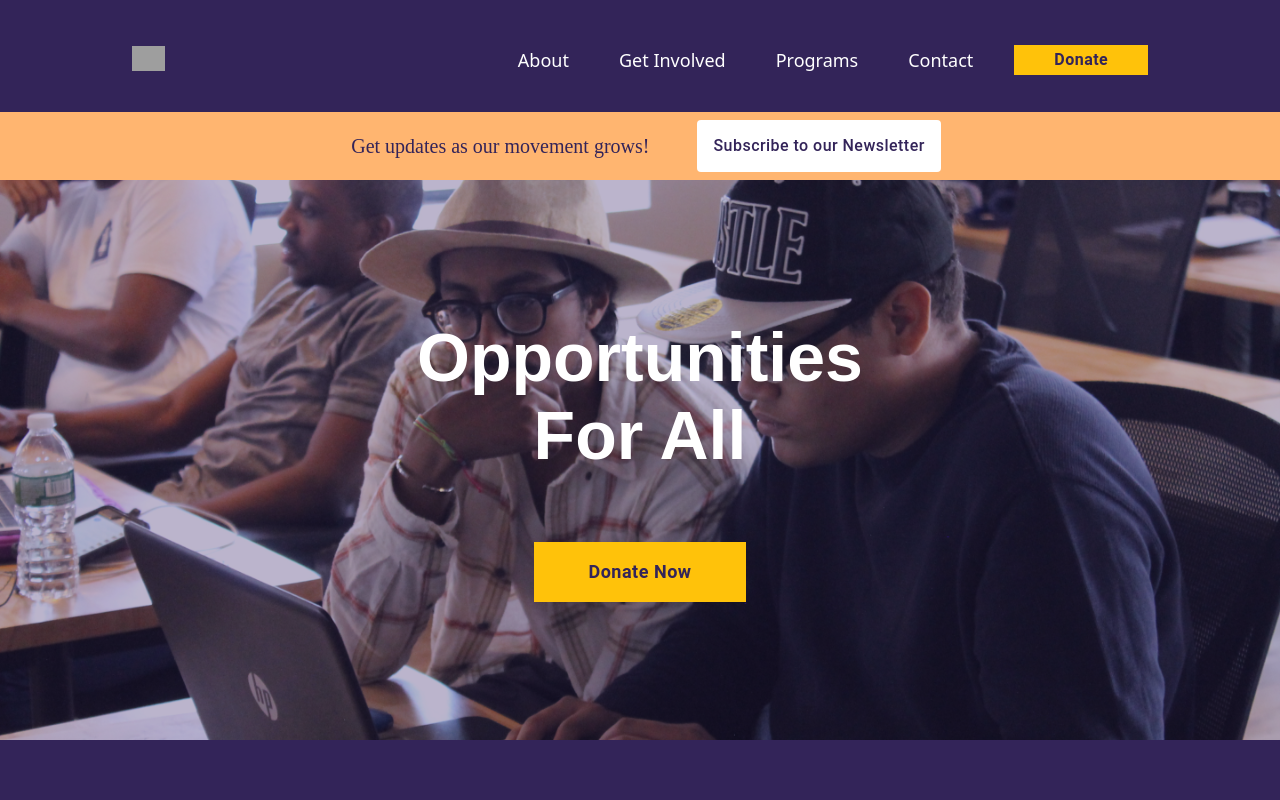
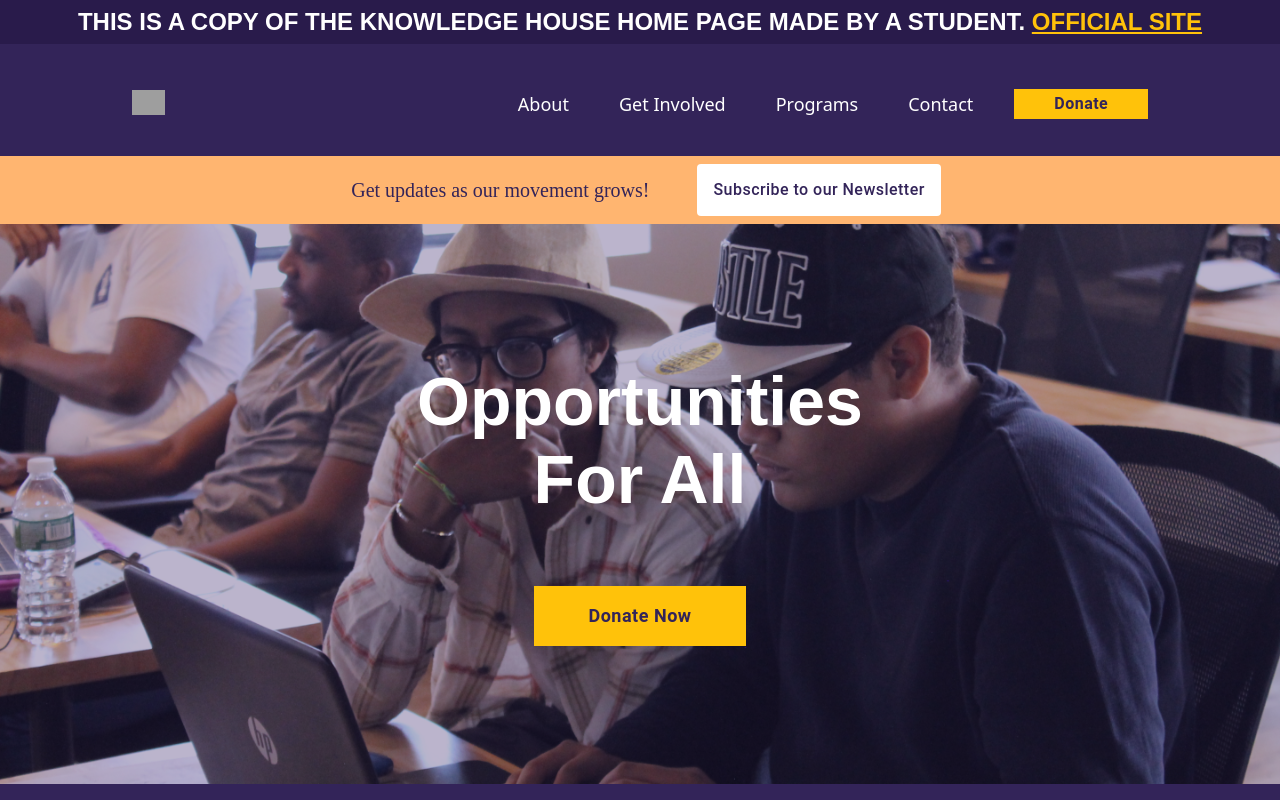
Before and after one commit to imkewlhuh/TKH-Replica, a React (Vite) app: page / in a window 1280 px wide. Shown: the top 800 px of the page. Built offline with nearby package versions, Linux system fonts and the light colour scheme; grey boxes are pictures that could not be loaded.

Commit message:
added disclaimer to desktop and mobile navbar

```diff
--- a/src/App.css
+++ b/src/App.css
@@ -23,6 +23,14 @@ html::-webkit-scrollbar-track {
 
 body {
   background-color: #332459;
+}
+
+.disclaimer {
+  color: #FFC20A;
+}
+
+.disclaimer:hover {
+  color: #ffd454;
 }
 
 .headerTitle {
--- a/src/home.jsx
+++ b/src/home.jsx
@@ -62,6 +62,12 @@ export default function Home() {
     return (
         <div className="layout">
 
+            {/* Disclaimer */}
+            <Box sx={{ display: { xs: "none", lg: "block" }, color: { xs: "black", lg: "white" }, textAlign: "center", bgcolor: { xs: "", lg: "#291B4B" }, padding: "0.5em", fontFamily: "sans-serif" }}>
+                <h2>THIS IS A COPY OF THE KNOWLEDGE HOUSE HOME PAGE MADE BY A STUDENT. <a className="disclaimer" href="https://www.theknowledgehouse.org/">OFFICIAL SITE</a></h2>
+            </Box>
+
+
             {/* header */}
             <Box sx={{
                 height: "14vh", padding: "2em 0em 1.5em 0em", display: { xs: "none", lg: "flex" },
@@ -122,6 +128,9 @@ export default function Home() {
                 </div>
 
                 <div className={`navMenu ${openMenu ? "open" : ""}`}>
+                    <Box sx={{ position: "absolute", top: "0", left: "0", width: "90%", color: { xs: "black", lg: "white" }, textAlign: "center", padding: "1em", fontFamily: "sans-serif" }}>
+                        <h5>THIS IS A COPY OF THE KNOWLEDGE HOUSE HOME PAGE MADE BY A STUDENT. <a className="disclaimer" href="https://www.theknowledgehouse.org/">OFFICIAL SITE</a></h5>
+                    </Box>
                     <CSSTransition classNames="menu-primary" in={activeMenu === "main"} timeout={500} unmountOnExit>
                         <div className="menu">
                             <a href="/" className="navItem">Home</a>
```
